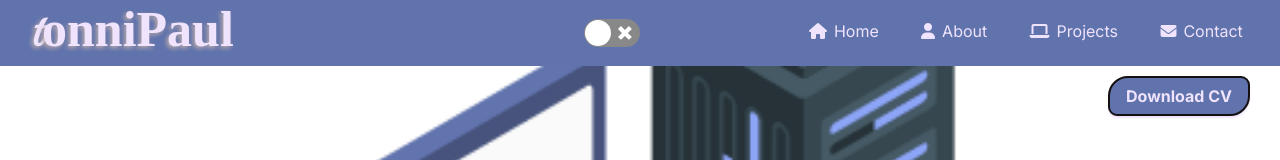
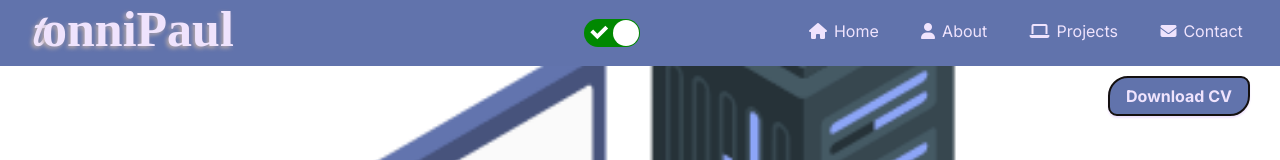
Before and after one commit to TonniPaul/contact, a React (Create React App) app: page / in a window 1280 px wide. Shown: the top 160 px of the page. Built offline with nearby package versions, Linux system fonts and the light colour scheme; a web font is replaced by a local one.

Commit message:
set default togle to checked

```diff
--- a/src/components/Nav.js
+++ b/src/components/Nav.js
@@ -14,7 +14,7 @@ function Nav (){
          <nav>
             <div className='logocv'>
                <h2 className="logo"><span className='tt'> t</span><span>onni</span>Paul</h2>
-               <ReactSwitch onChange={onSwitch}/>
+               <ReactSwitch onChange={onSwitch} checked/>
             </div>
             <ul>
                <Link to='/home'>
```
